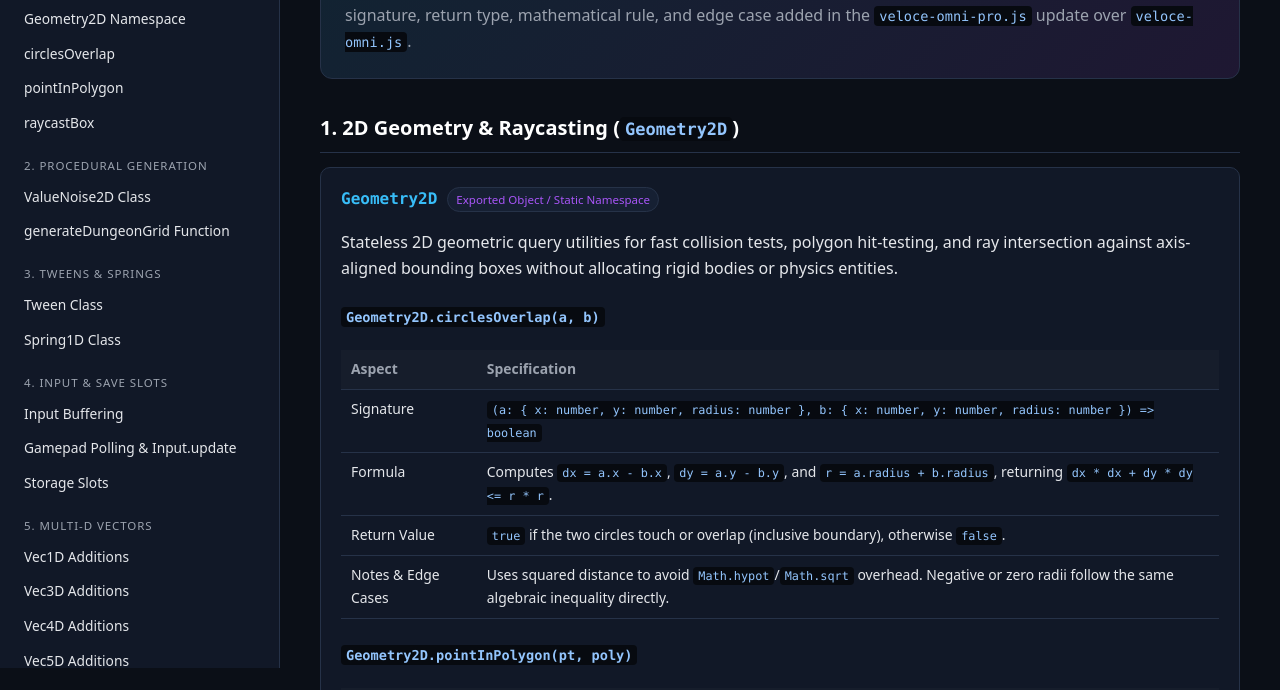
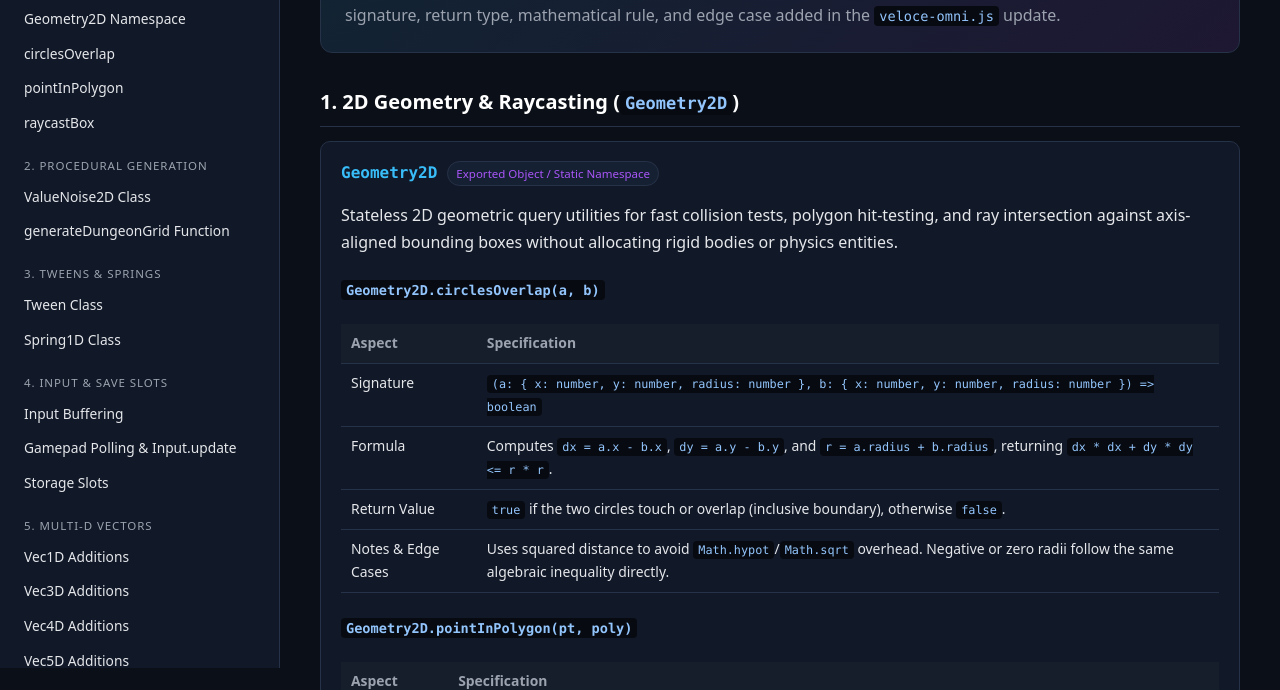
Before and after one commit to 37397398371280/Veloce-Omni, a website: page docs.html in a window 1280 px wide. Shown: the part 132-822 px from the top of the page. Drawn offline with Linux system fonts and the light colour scheme.

Commit message:
Update docs.html

```diff
--- a/docs.html
+++ b/docs.html
@@ -251,7 +251,7 @@
         <p>
           Full technical text documentation covering every class, namespace, function, method, property,
           parameter signature, return type, mathematical rule, and edge case added in the
-          <code>veloce-omni-pro.js</code> update over <code>veloce-omni.js</code>.
+          <code>veloce-omni.js</code> update.
         </p>
       </header>
 
```
